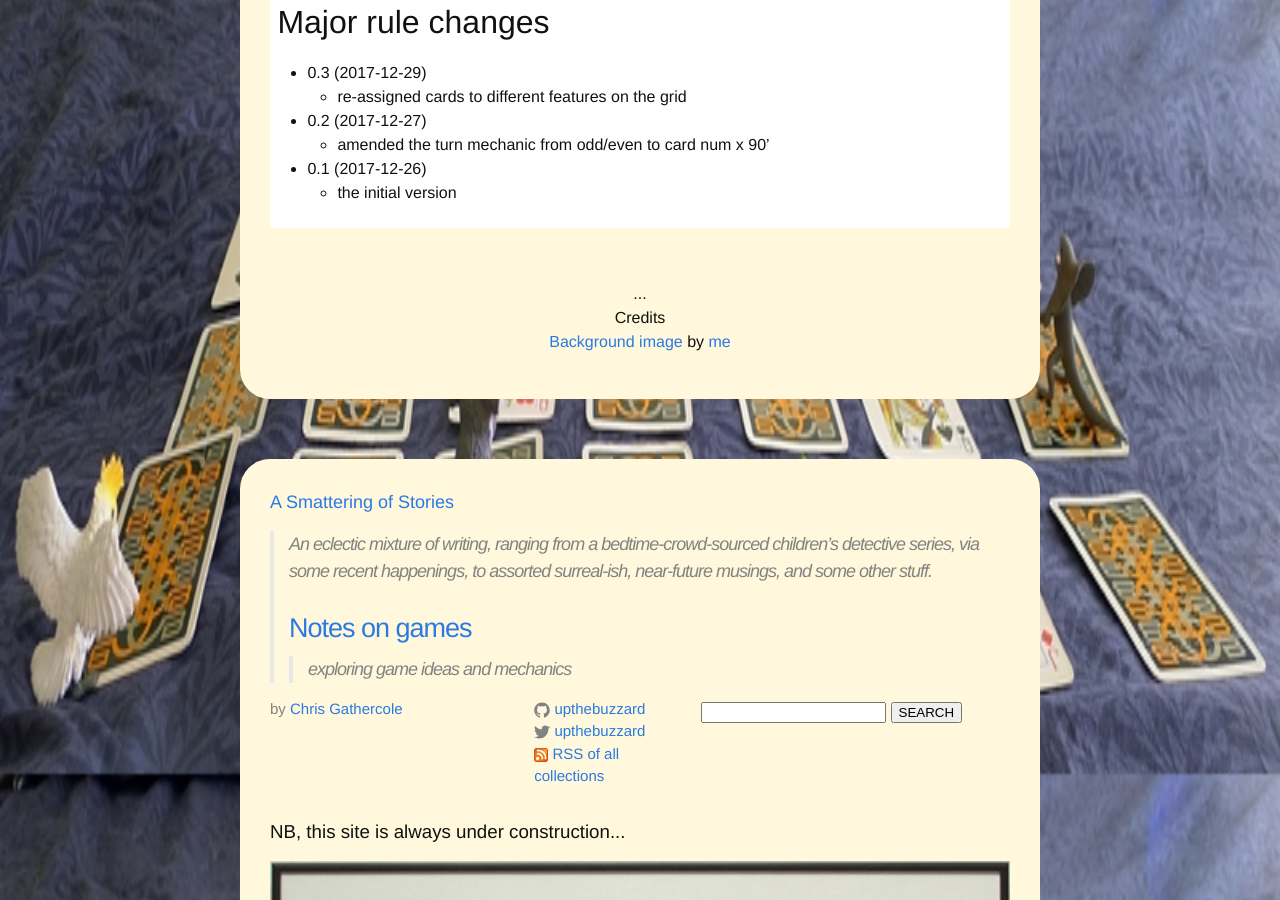
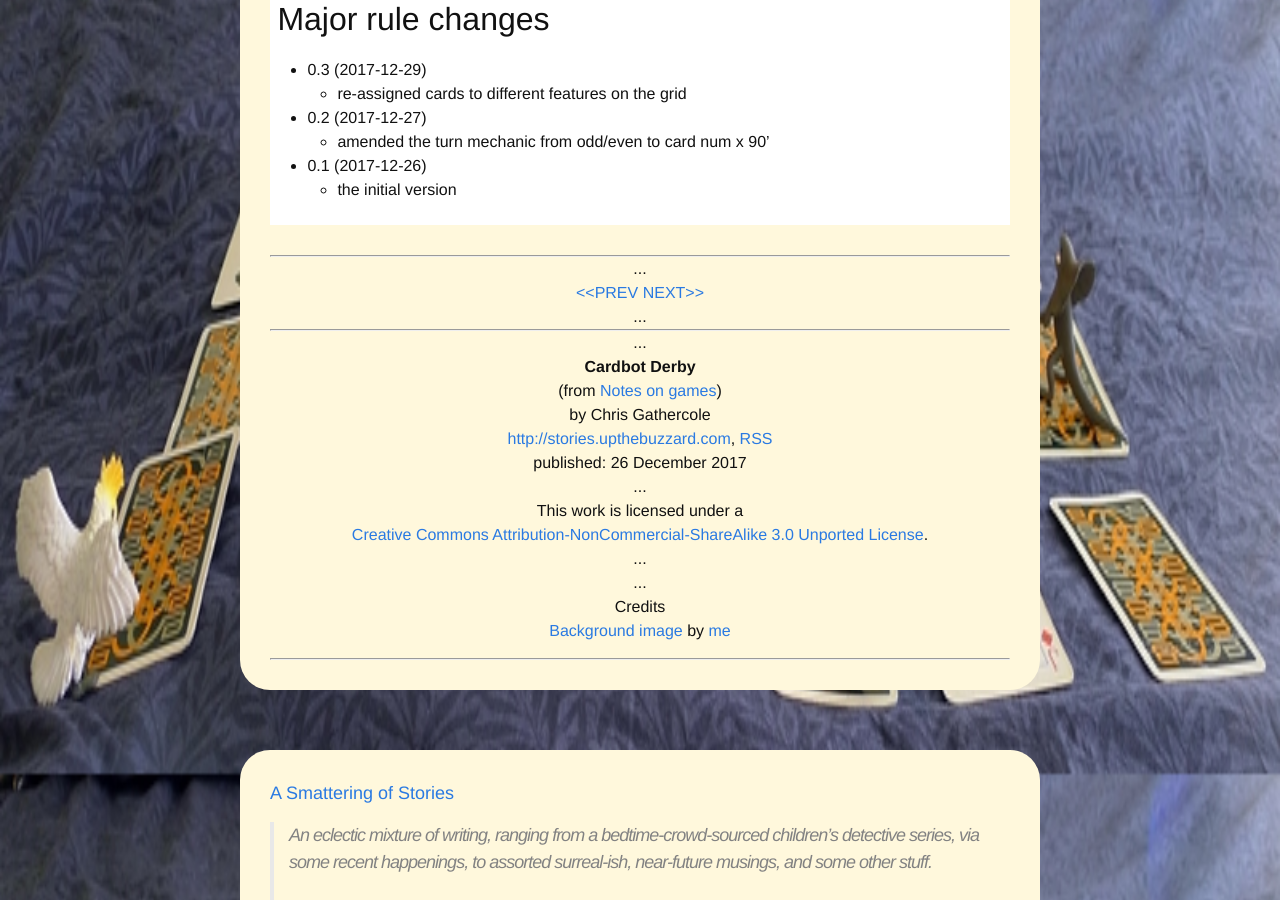
Before and after one commit to upthebuzzard/upthebuzzard.github.io, a Jekyll site: the page built from _games/cardbot-derby.md, in a window 1280 px wide and 900 px high, scrolled down 7326 px. Built offline with Jekyll 4.4.1, drawn with Linux system fonts in a browser that asks for light colours; some web fonts are replaced; some of the changed text lies outside the part shown.

Commit message:
fixing problem where games notes were pages not posts

```diff
--- a/_config.yml
+++ b/_config.yml
@@ -89,7 +89,7 @@ collections:
   games:
     output: true
     title: Notes on games
-    title_singular: A Note
+    title_singular: A Games Note
     description: exploring game ideas and mechanics
     sequence: 30
     reverse_posts: true
```
Also changed, not shown: _games/cardbot-derby.md (+1 -2 lines), _games/index.md (+1 -1 lines), _games/pouches-of-destiny.md (+0 -2 lines).
